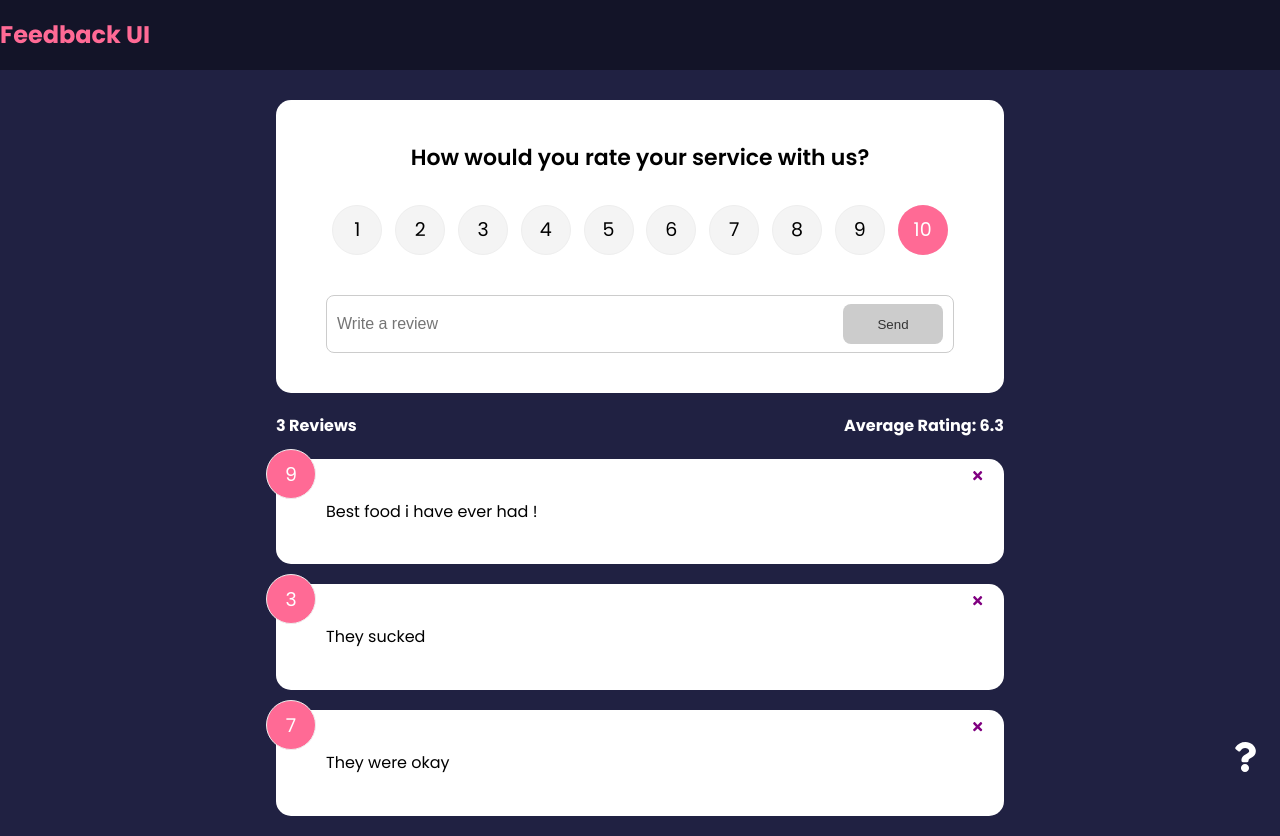
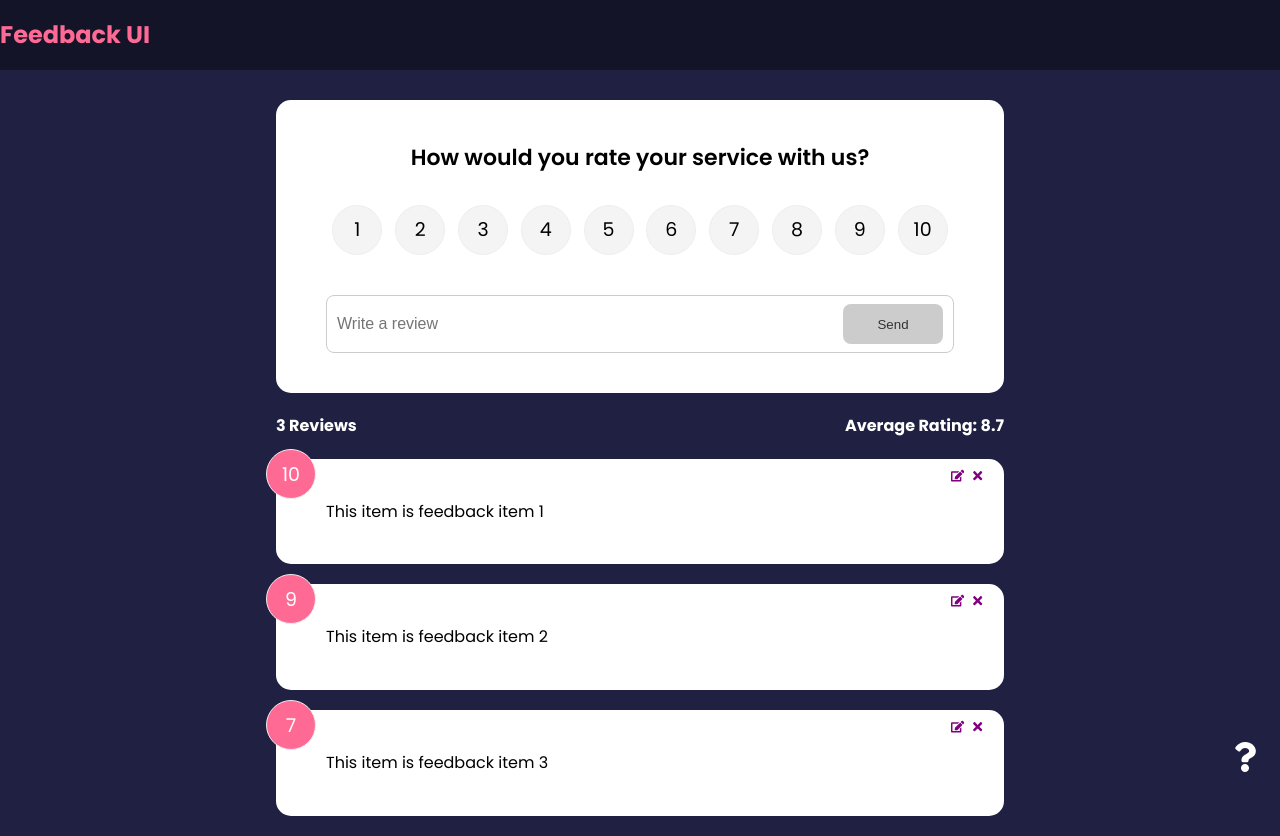
Before and after one commit to 4lexjandro/Jan24, a React (Create React App) app: page / in a window 1280 px wide. Built offline with nearby package versions, Linux system fonts and the light colour scheme.

Commit message:
basically finished, just need to deploy and add mock back end to project

```diff
--- a/package.json
+++ b/package.json
@@ -6,6 +6,7 @@
     "@testing-library/jest-dom": "^5.16.1",
     "@testing-library/react": "^12.1.2",
     "@testing-library/user-event": "^13.5.0",
+    "@types/react-router-dom": "^5.3.3",
     "framer-motion": "^4.1.17",
     "react": "^17.0.2",
     "react-dom": "^17.0.2",
--- a/src/App.js
+++ b/src/App.js
@@ -1,32 +1,22 @@
-import { v4 as uuidv4 } from 'uuid'
 import {BrowserRouter as Router, Route, Routes} from 'react-router-dom'
-import {useState} from 'react'
 import Header from "./components/Header"
 import FeedbackList from "./components/FeedbackList"
-import FeedbackData from './data/FeedbackData'
 import FeedbackStats from './components/FeedbackStats'
 import FeedbackForm from './components/FeedbackForm'
 import AboutPage from './pages/AboutPage'
+import {FeedbackProvider} from './context/FeedbackContext'
 import AboutIconLink from './components/AboutIconLink'
 
 
 function App() {
-    const [feedback, setFeedback] = useState (FeedbackData)
 
-    const addFeedback = (newFeedback) => {
-        newFeedback.id = uuidv4()
-        setFeedback([newFeedback,...feedback])
 
-    }
 
-    const deleteFeedback = (id) => {
-        if (window.confirm('Are you sure you want to delete?'))
-        {
-        setFeedback(feedback.filter((item) => item.id !== id))
-        }
-    }
+
+
 
     return (
+        <FeedbackProvider>
         <Router>
             <Header />
             <div className='container'>
@@ -36,10 +26,9 @@
             path='/'
             element = {
                 <>
-                    <FeedbackForm handleAdd={addFeedback} />
-                    <FeedbackStats feedback={feedback} />
-                    <FeedbackList feedback={feedback}
-                    handleDelete={deleteFeedback} />
+                    <FeedbackForm  />
+                    <FeedbackStats  />
+                    <FeedbackList  />
                 </>
             }
             ></Route>
@@ -50,6 +39,7 @@
         <AboutIconLink />
         </div>
         </Router>
+        </FeedbackProvider>
     )
 }
 
--- a/src/components/AboutIconLink.jsx
+++ b/src/components/AboutIconLink.jsx
@@ -1,10 +1,15 @@
-import {FaQuestion} from 'react-icons/fa'
+import { FaQuestion } from 'react-icons/fa'
+import { Link } from 'react-router-dom'
 
 function AboutIconLink() {
-  return <div className='about-link'>
+  return (
+  <div className='about-link'>
+      <Link to='/about'>
       <FaQuestion size={30} />
+      </Link>
 
   </div>
+  )
 }
 
 export default AboutIconLink;
--- a/src/components/FeedbackForm.jsx
+++ b/src/components/FeedbackForm.jsx
@@ -2,17 +2,30 @@
 import Card from './shared/Card'
 import Button from './shared/Button'
 import RatingSelect from './RatingSelect'
+import {useContext, useEffect} from 'react'
+import FeedbackContext from '../context/FeedbackContext'
 
 
 
 
 
-function FeedbackForm({handleAdd}) {
+function FeedbackForm() {
 
     const [text, setText] = useState('')
     const [message, setMessage] = useState('')
     const [btnDisabled, setBtnDisabled] = useState(10)
-    const [rating, setRating] = useState(10)
+    const [rating, setRating] = useState('')
+
+    const {addFeedback, feedbackEdit, updateFeedback } = useContext(FeedbackContext)
+
+    useEffect (() => {
+        if(feedbackEdit.edit === true){
+            setBtnDisabled(false)
+            setText(feedbackEdit.item.text)
+            setRating(feedbackEdit.item.rating)
+        }
+
+    }, [feedbackEdit])
 
 
     const handleTextChange = (e) => {
@@ -38,8 +51,14 @@
                 text,
                 rating,
             }
+            if (feedbackEdit.edit === true)
+            {
+                updateFeedback(feedbackEdit.item.id, newFeedback)
+            }
+            else {
 
-            handleAdd(newFeedback)
+            addFeedback(newFeedback)
+            }
             setText('')
         }
     }
--- a/src/components/FeedbackItem.jsx
+++ b/src/components/FeedbackItem.jsx
@@ -1,11 +1,14 @@
-import { FaTimes } from 'react-icons/fa'
+import { FaTimes, FaEdit} from 'react-icons/fa'
 import PropTypes from 'prop-types'
 import Card from './shared/Card'
+import {useContext} from 'react'
+import FeedbackContext from '../context/FeedbackContext'
 
 
 
 
-function FeedbackItem({item, handleDelete}) {
+function FeedbackItem({item }) {
+  const {deleteFeedback, editFeedback } = useContext(FeedbackContext)
 
 
 
@@ -15,9 +18,12 @@
     <Card >
 
       <div className='num-display'>{item.rating}</div>
-      <button onClick = {() => handleDelete(item.id)}
+      <button onClick = {() => deleteFeedback(item.id)}
        className='close'>
         <FaTimes color='purple' />
+      </button>
+      <button onClick={() => editFeedback(item)}className='edit'>
+        <FaEdit color='purple' />
       </button>
       <div className='text-display'>{item.text}</div>
 
--- a/src/components/FeedbackList.jsx
+++ b/src/components/FeedbackList.jsx
@@ -1,8 +1,15 @@
 import FeedbackItem from './FeedbackItem'
-import PropTypes from 'prop-types'
 import {motion, AnimatePresence} from 'framer-motion'
+import {useContext} from 'react'
+import FeedbackContext from '../context/FeedbackContext'
 
-function FeedbackList({feedback, handleDelete}) {
+function FeedbackList() {
+
+    const {feedback} = useContext(FeedbackContext)
+
+
+
+
     if (!feedback || feedback.length === 0){
         return <p>No Feedback yet</p>
     }
@@ -21,7 +28,7 @@
           >
           <FeedbackItem key={item.id}
           item={item}
-          handleDelete={handleDelete} />
+           />
           </motion.div>
 
       ))}
@@ -41,14 +48,6 @@
   //</div>
   //)
 }
-FeedbackList.propTypes = {
-    feedback: PropTypes.arrayOf (
-        PropTypes.shape({
-        id: PropTypes.number.isRequired,
-        text: PropTypes.string.isRequired,
-        rating: PropTypes.number.isRequired,
-    })
-    )
-}
+
 
 export default FeedbackList;
--- a/src/components/FeedbackStats.jsx
+++ b/src/components/FeedbackStats.jsx
@@ -1,6 +1,10 @@
-import PropTypes from 'prop-types'
 
-function FeedbackStats({ feedback }) {
+import {useContext} from 'react'
+import FeedbackContext from '../context/FeedbackContext'
+
+function FeedbackStats() {
+
+    const {feedback} = useContext(FeedbackContext)
 
         //Calculate ratings Average
         let average = feedback.reduce((acc, cur) => {
@@ -25,8 +29,6 @@
 }
 
 
-FeedbackStats.propTypes = {
-    feedback: PropTypes.array.isRequired,
-}
+
 
 export default FeedbackStats;
--- a/src/components/RatingSelect.jsx
+++ b/src/components/RatingSelect.jsx
@@ -1,9 +1,19 @@
-import {useState} from 'react'
-
+import {useState, useContext, useEffect} from 'react'
+import FeedbackContext from '../context/FeedbackContext'
 
 
 function RatingSelect({select}) {
     const [selected, setSelected] =useState(10)
+
+    const {feedbackEdit } = useContext(FeedbackContext)
+    useEffect (() => {
+      setSelected(feedbackEdit.item.rating)
+
+    }, [feedbackEdit])
+
+
+
+
     const handleChange = (e) => {
         setSelected(+e.currentTarget.value)
         select(+e.currentTarget.value)
--- /dev/null
+++ b/src/context/FeedbackContext.js
@@ -0,0 +1,83 @@
+import {createContext, useState} from 'react'
+import { v4 as uuidv4 } from 'uuid'
+
+const FeedbackContext = createContext()
+
+export const FeedbackProvider = ({children}) => {
+
+    const [feedback, setFeedback] = useState([
+        {
+            id: 1,
+            text: 'This item is feedback item 1',
+            rating: 10,
+        },
+
+        {
+            id: 2,
+            text: 'This item is feedback item 2',
+            rating: 9,
+        },
+
+        {
+            id: 3,
+            text: 'This item is feedback item 3',
+            rating: 7,
+        },
+    ])
+
+    const [feedbackEdit, setFeedbackEdit] = useState({
+        item: {} ,
+        edit: false
+    })
+
+        //add feedback
+    const addFeedback = (newFeedback) => {
+        newFeedback.id = uuidv4()
+        setFeedback([newFeedback,...feedback])
+
+    }
+    //delet feedback
+    const deleteFeedback = (id) => {
+        if (window.confirm('Are you sure you want to delete?'))
+        {
+        setFeedback(feedback.filter((item) => item.id !== id))
+        }
+    }
+
+
+    //Update feedback item
+    const updateFeedback = (id, updItem) => {
+        setFeedback(
+            feedback.map((item) => item.id === id ? {...item, ...
+            updItem} : item))
+    }
+
+
+
+
+    // set item to be updated
+    const editFeedback = (item) => {
+        setFeedbackEdit({
+            item,
+            edit: true
+        })
+    }
+
+    return <FeedbackContext.Provider value={{
+        feedback,
+        feedbackEdit,
+        deleteFeedback,
+        addFeedback,
+        //function that runs when clicking on button
+        editFeedback,
+        //actual piece of state that holds the item and the boolean
+        updateFeedback,
+
+    }}>
+        {children}
+        </FeedbackContext.Provider>
+
+
+}
+
+export default FeedbackContext
--- a/src/pages/AboutPage.jsx
+++ b/src/pages/AboutPage.jsx
@@ -1,19 +1,24 @@
 import Card from'../components/shared/Card'
+import { Link } from 'react-router-dom'
+
 
 function AboutPage() {
-  return <div className='about'>
+  return (
+  <Card>
+      <div className='about'>
       <h1>About this project</h1>
       <p>This is a React app to leave feedback for a product or service </p>
         <p>Version: 1.0.0</p>
 
 
     <p>
-        <a href='/'> Back to home</a>
+        <Link to='/'> Back to home</Link>
     </p>
 
 
-
-  </div>;
+    </div>
+  </Card>
+  )
 }
 
 export default AboutPage;
```
Also changed, not shown: 1 other file (tests, documents, lock files or other folders).
